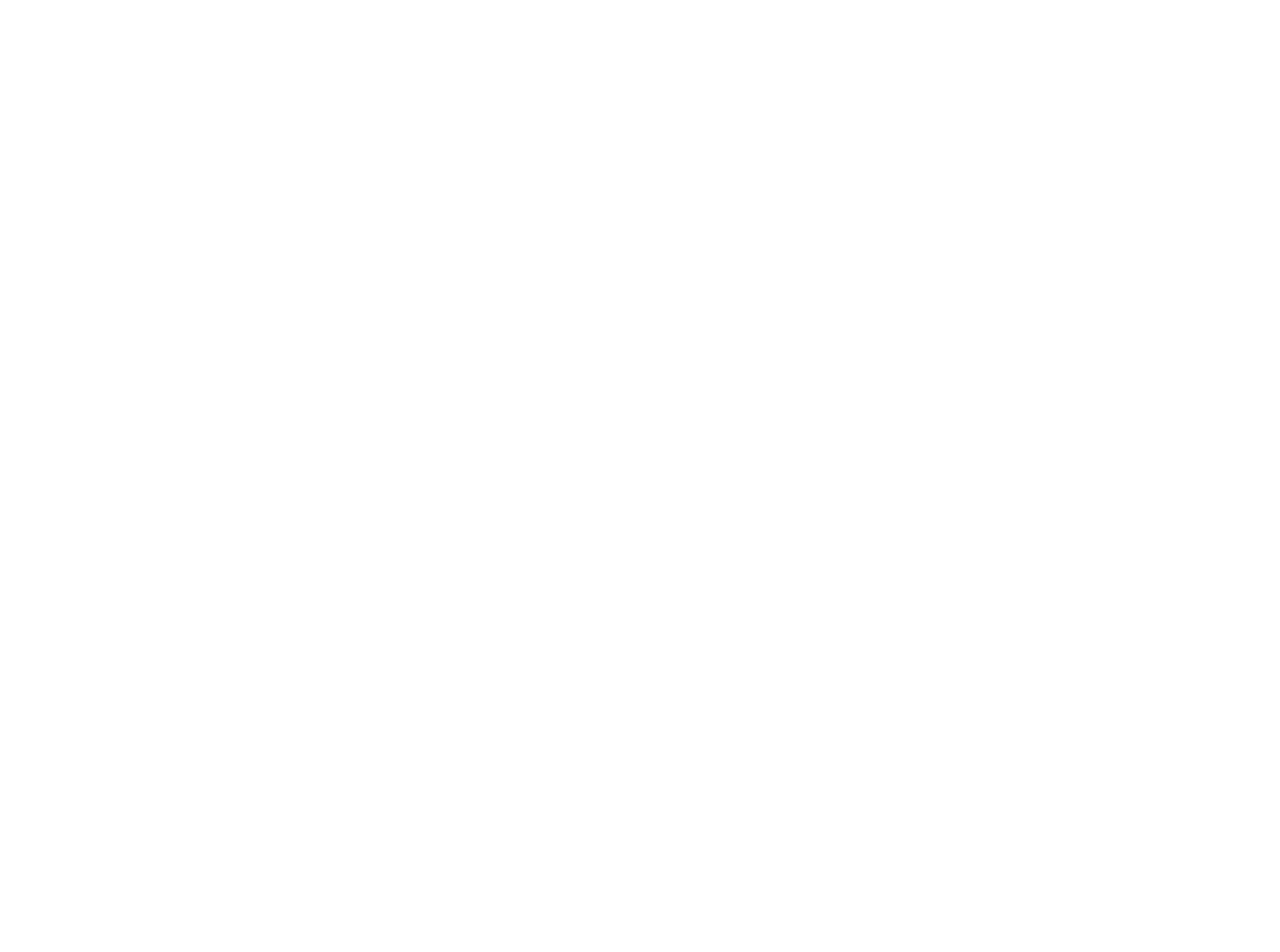
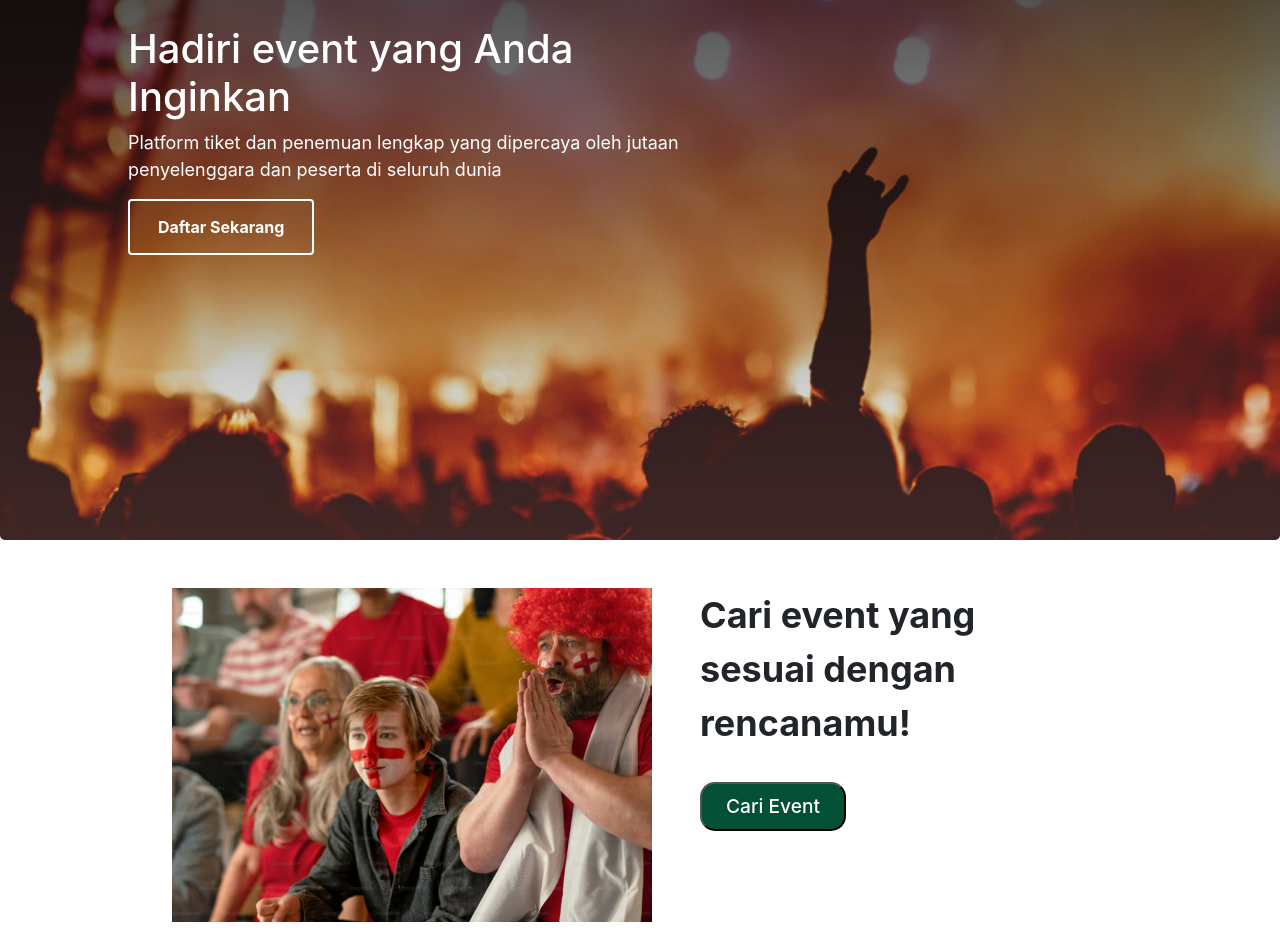
Before and after one commit to wisnu1314/online-ticketing-GA-test, a Nuxt app: page /home in a window 1280 px wide. Before the commit this address had no page. Shown: the part 260-1212 px from the top of the page. Before the commit the page ends 800 px from the top, so only its background shows below. Built offline with nearby package versions, Linux system fonts and the light colour scheme.

Commit message:
landing page without navbar

```diff
--- /dev/null
+++ b/layouts/default.vue
@@ -0,0 +1,6 @@
+<template>
+  <div>
+    <Nuxt />
+    <web-footer />
+  </div>
+</template>
--- /dev/null
+++ b/pages/home.vue
@@ -0,0 +1,104 @@
+<template>
+  <div>
+    <div class="jumbotron">
+      <div class="text-white txt">
+        <p class="h1">Hadiri event yang Anda Inginkan</p>
+        <p style="font-size: large;">Platform tiket dan penemuan lengkap yang dipercaya oleh jutaan penyelenggara dan peserta di seluruh dunia</p>
+        <button class="btn">Daftar Sekarang</button>
+      </div>
+    </div>
+    <div class=" lookfor_event justify-content-center my-5">
+      <div class="image">
+        <img src="/foto-trainer.png" style="max-width: 100%;"/>
+      </div>
+      <div class="text_image mx-5">
+        <p class="lookfor_event_text">Cari event yang sesuai dengan rencanamu!</p>
+        <button class="event_btn mt-3 py-2 px-4">Cari Event</button>
+      </div>
+    </div>
+  </div>
+</template>
+
+<script>
+export default {
+  layout: 'default',
+  data() {
+    return {
+
+    }
+  },
+}
+</script>
+
+<style scoped>
+.jumbotron {
+  background: linear-gradient(black, transparent),url('/landingjumbotron.png');
+  background-size: cover;
+  height: 100vh;
+  display: flex;
+  flex-direction: row;
+  align-items: center;
+  padding: 10%;
+}
+
+.btn {
+  outline-color: white;
+  border: 2px solid white;
+  background-color: transparent;
+  color: white;
+  padding: 14px 28px;
+  font-size: 16px;
+  cursor: pointer;
+  font-weight: 700;
+}
+
+.btn:hover {
+  background-color: white;
+  color: black;
+}
+
+.text_image{
+  width: 360px;
+}
+
+.lookfor_event_text{
+  font-weight: bolder;
+  font-size: 36px;
+}
+
+.event_btn{
+  color: white;
+  background-color: #035037;
+  border-radius: 15px;
+  font-size: larger;
+  font-weight: 500;
+}
+
+.event_btn:hover{
+  color: #035037;
+  background-color: white;
+}
+
+.txt {
+  max-width: 600px;
+}
+
+.lookfor_event {
+  display: flex !important;
+}
+
+@media screen and (max-width: 900px) {
+  .lookfor_event {
+    display: block !important;
+    text-align: center;
+  }
+  .text_image {
+    width: 100%;
+    margin: 0 !important;
+    margin-top: 20px !important;
+  }
+  .lookfor_event_text {
+    font-size: 28px;
+  }
+}
+</style>
```
Also changed, not shown: static/foto-trainer.png (added), static/landingjumbotron.png (added).
